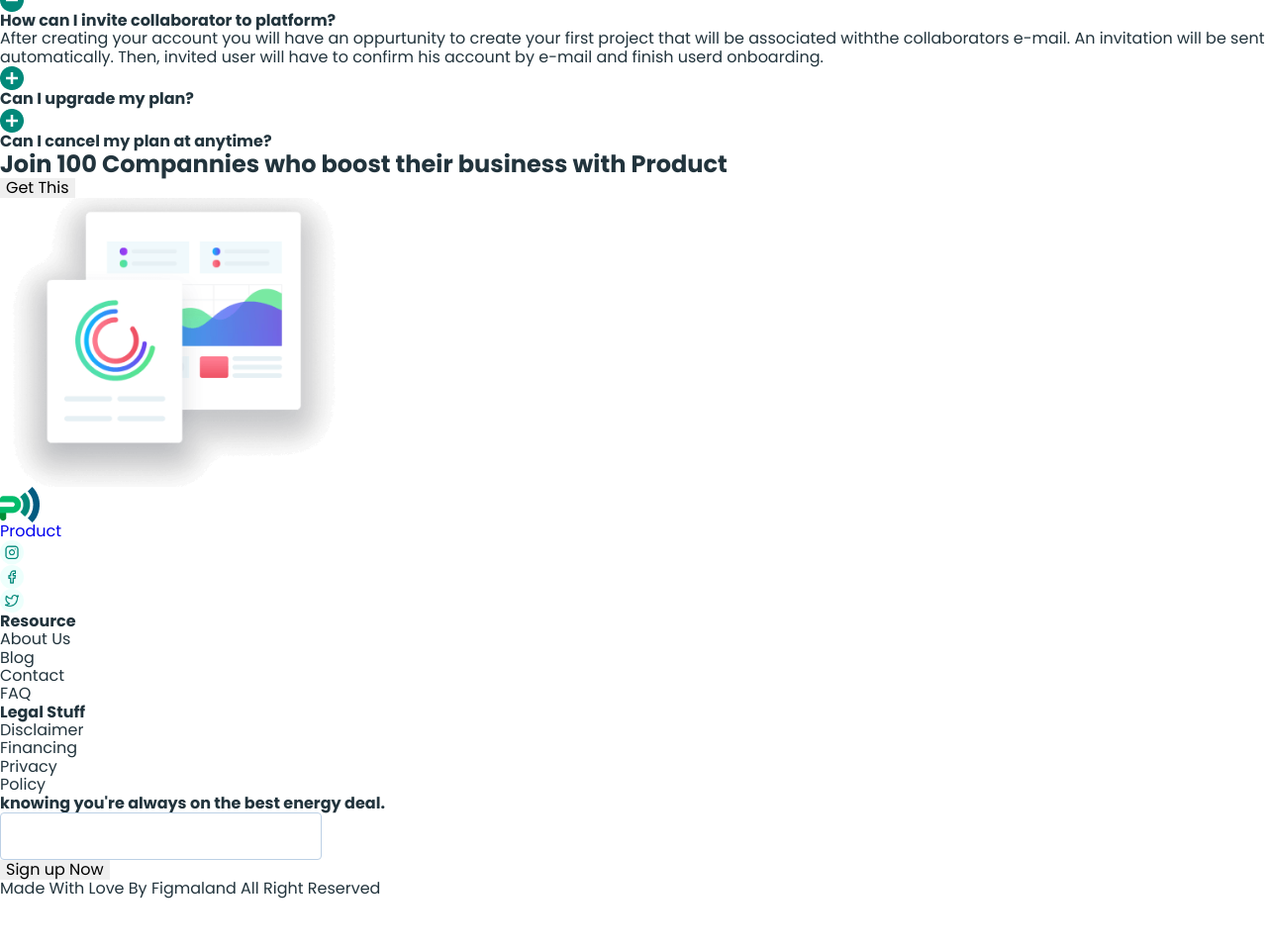
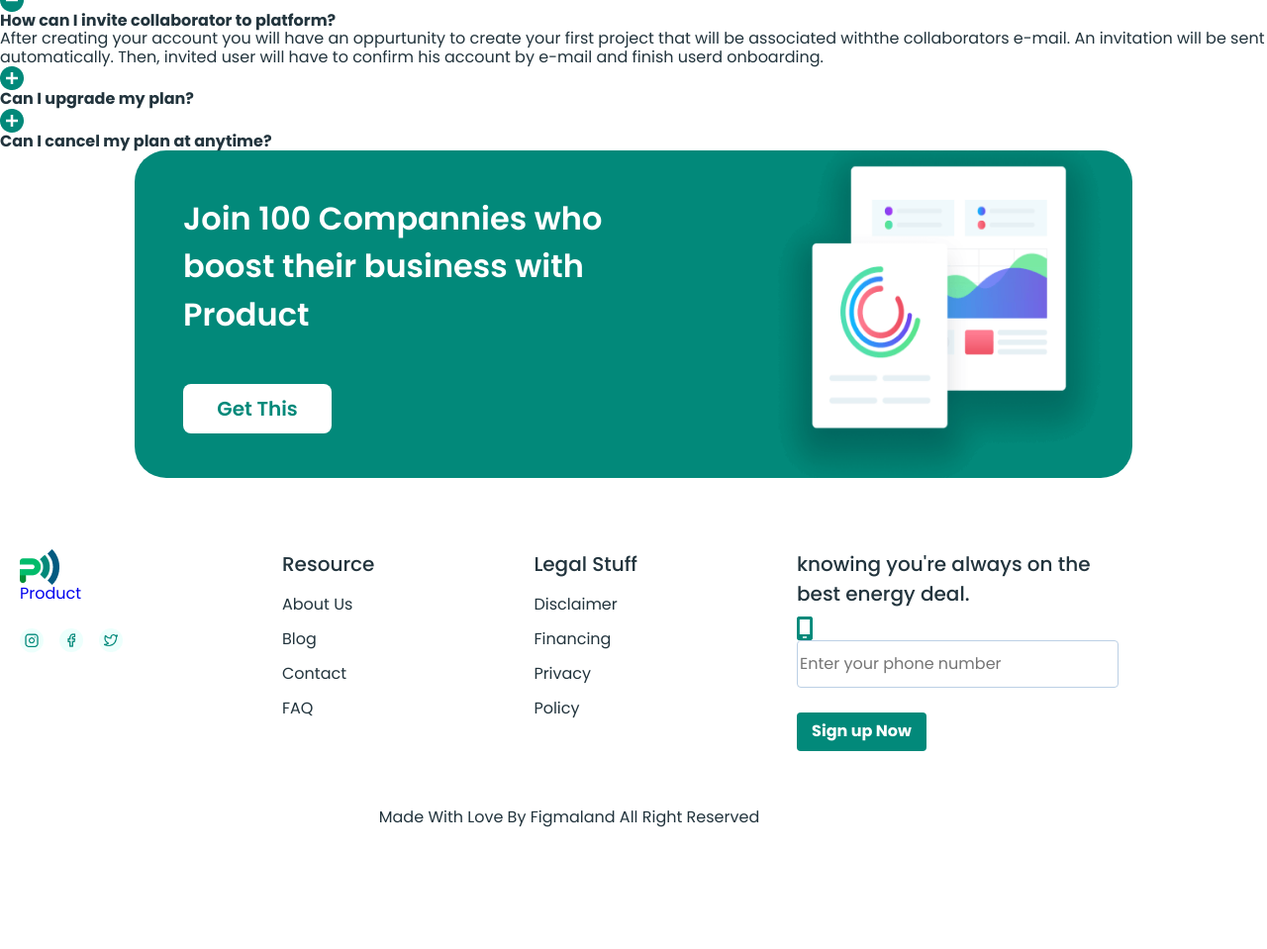
Before and after one commit to AlonaAlona-hac/Business-promotion-practice-blended, a plain HTML site: page pricing.html in a window 1280 px wide. Shown: the part 1480-2439 px from the top of the page at 99% size. Before the commit the page ends 2389 px from the top, so only its background shows below. Drawn offline with nearby package versions, Linux system fonts and the light colour scheme.

Commit message:
updates in htm

```diff
--- a/pricing.html
+++ b/pricing.html
@@ -167,70 +167,95 @@
             </ul>
         </section>
 
-        <section>
-            <h2>Join 100 Compannies who boost their business with Product</h2>
-            <button type="button">Get This</button>
-            <img src="./images/graphics.png" alt="graphics" width="351">
+        <section class="boost section">
+            <div class="container-boost">
+                <div class="container-content">
+                    <h2 class="boost-h2">Join 100 Compannies who boost their business with Product</h2>
+
+                    <button class="btn-boost" type="button">Get This</button>
+                </div>
+                <div class="boost-images">
+                    <img class="boost-img" src="./images/graphics.png" alt="graphics" width="351">
+                </div>
+            </div>
         </section>
+    </main>
+    <footer class="footer">
+        <div class="container-footer">
+            <div class="footer-logo">
+                <div class="footer-logo-product-logo">
+                    <a href="index.html">
+                        <img src="./images/logo.png" alt="logo" class="logo">
+                        <span class="logo-text">Product</span></a>
 
-    </main>
-    <footer>
-        <a href="index.html">
-            <img src="./images/logo.png" alt="logo">Product</a>
-        <ul>
-            <li>
+                </div>
+                <ul class="footer-logo-product">
+                    <li class="foot-insta">
                         <a href="https://instagram.com/" target="_blank">
                             <img src="./images/instagrami.png" alt="instagram-image" width="24"></a>
                     </li>
-            <li>
+                    <li class="foot-face">
                         <a href="https://facebook.com/" target="_blank">
                             <img src="./images/facebooki.png" alt="facebook-image" width="24"></a>
                     </li>
-            <li>
+                    <li class="foot-twit">
                         <a href="https://twitter.com/" target="_blank">
                             <img src="./images/twitteri.png" alt="twitter-image" width="24"></a>
                     </li>
+                </ul>
+            </div>
+            <div class="footer-resource">
+                <h4 class="foot-h4">Resource</h4>
+                <ul class="foot-resource-column">
                     <li>
-                <h4>Resource</h4>
+                        <p class="footer-text">About Us</p>
                     </li>
                     <li>
-                <p>About Us</p>
+                        <p class="footer-text">Blog</p>
                     </li>
                     <li>
-                <p>Blog</p>
+                        <p class="footer-text">Contact</p>
                     </li>
                     <li>
-                <p>Contact</p>
+                        <p class="footer-text">FAQ</p>
+                    </li>
+                </ul>
+            </div>
+            <div class="footer-stuff">
+                <ul class="foot-resource-column">
+                    <li>
+                        <h4 class="foot-h4">Legal Stuff</h4>
                     </li>
                     <li>
-                <p>FAQ</p>
+                        <p class="footer-text">Disclaimer</p>
                     </li>
                     <li>
-                <h4>Legal Stuff</h4>
+                        <p class="footer-text">Financing</p>
                     </li>
                     <li>
-                <p>Disclaimer</p>
+                        <p class="footer-text">Privacy</p>
                     </li>
                     <li>
-                <p>Financing</p>
+                        <p class="footer-text">Policy</p>
+                    </li>
+                </ul>
+            </div>
+            <div class="footer-last-column">
+                <ul class=" footer-last-space">
+                    <li>
+                        <h4 class="foot-h4">knowing you're always on the best energy deal.</h4>
                     </li>
                     <li>
-                <p>Privacy</p>
-            </li>
-            <li>
-                <p>Policy</p>
+                        <img src="./images/vector-2.png" alt="mobile-screen" width="16">
+                        <input type="text" placeholder="Enter your phone number">
                     </li>
                 </ul>
-        <ul>
-            <li>
-                <h4>knowing you're always on the best energy deal.</h4>
-            </li>
-            <li>
-                <input type="text">
-            </li>
-        </ul>
-        <button type="button">Sign up Now</button>
-        <p>Made With Love By Figmaland All Right Reserved
+                <div class="btn-footer">
+                    <button class="btn-cont" type="button">Sign up Now</button>
+                </div>
+            </div>
+        </div>
+        <p class="footer-text-last">Made With Love By Figmaland All Right Reserved
         </p>
     </footer>
 </body>
```
Also changed, not shown: customers.html (+59 -32 lines). Lines whose indentation alone changed are shown as unchanged.
